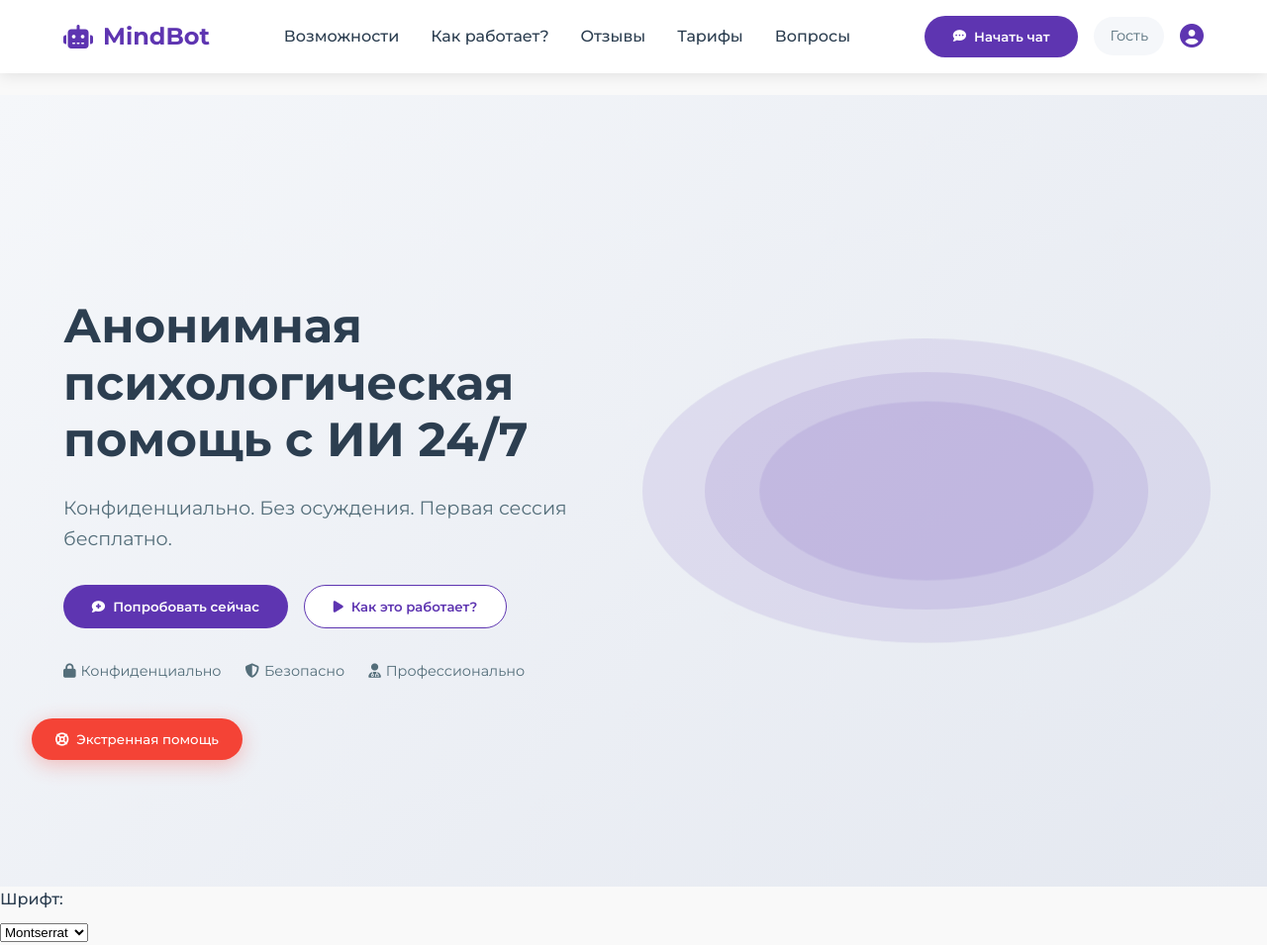
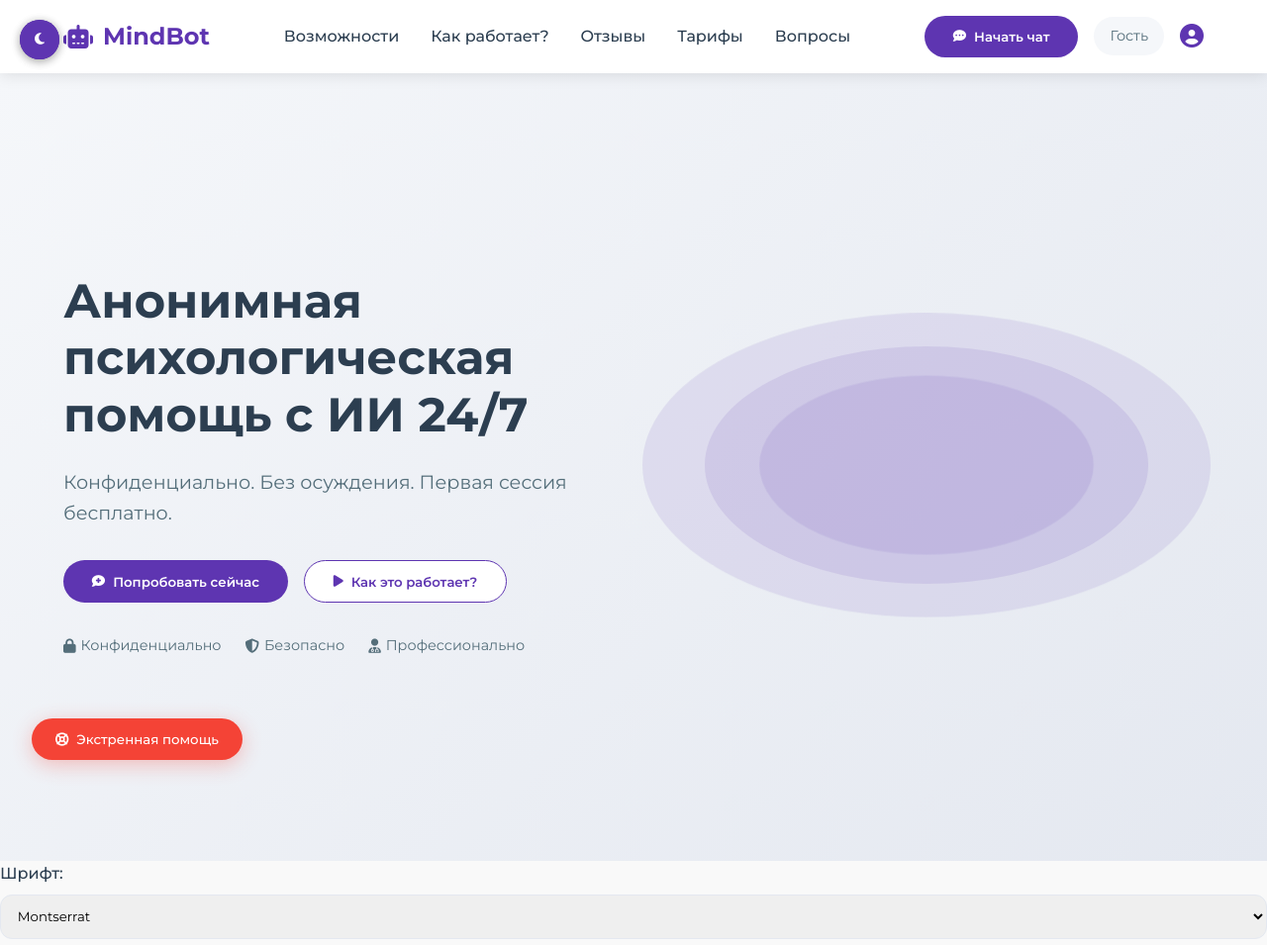
Before and after one commit to INSOMNIAvid/telegrame, a plain HTML site: page index.html in a window 1280 px wide. Shown: the top 955 px of the page at 99% size. Drawn offline with nearby package versions, Linux system fonts and the light colour scheme; no server answers.

Commit message:
Update styles.css

```diff
--- a/styles.css
+++ b/styles.css
@@ -54,7 +54,56 @@ button {
     margin: 0 auto;
     padding: 0 20px;
 }
-
+/* Кнопка переключения темы */
+.theme-toggle {
+    position: fixed;
+    top: 20px;
+    left: 20px;
+    background: var(--primary-color);
+    color: white;
+    border: none;
+    width: 40px;
+    height: 40px;
+    border-radius: 50%;
+    display: flex;
+    align-items: center;
+    justify-content: center;
+    cursor: pointer;
+    z-index: 1001;
+    box-shadow: 0 2px 10px rgba(0, 0, 0, 0.2);
+}
+
+/* Темная тема */
+body.dark-theme {
+    background-color: #121212;
+    color: #e0e0e0;
+}
+
+.dark-theme header {
+    background-color: #1e1e1e;
+    box-shadow: 0 2px 15px rgba(0, 0, 0, 0.3);
+}
+
+.dark-theme .logo {
+    color: #bb86fc;
+}
+
+.dark-theme nav a {
+    color: #e0e0e0;
+}
+
+.dark-theme nav a:hover {
+    color: #bb86fc;
+}
+
+/* И так далее для всех элементов... */
+.font-selector {
+    width: 100%;
+    padding: 0.8rem;
+    border: 1px solid var(--medium-gray);
+    border-radius: var(--border-radius);
+    font-family: inherit;
+}
 /* Анимации */
 @keyframes fadeIn {
     from { opacity: 0; transform: translateY(20px); }
```
